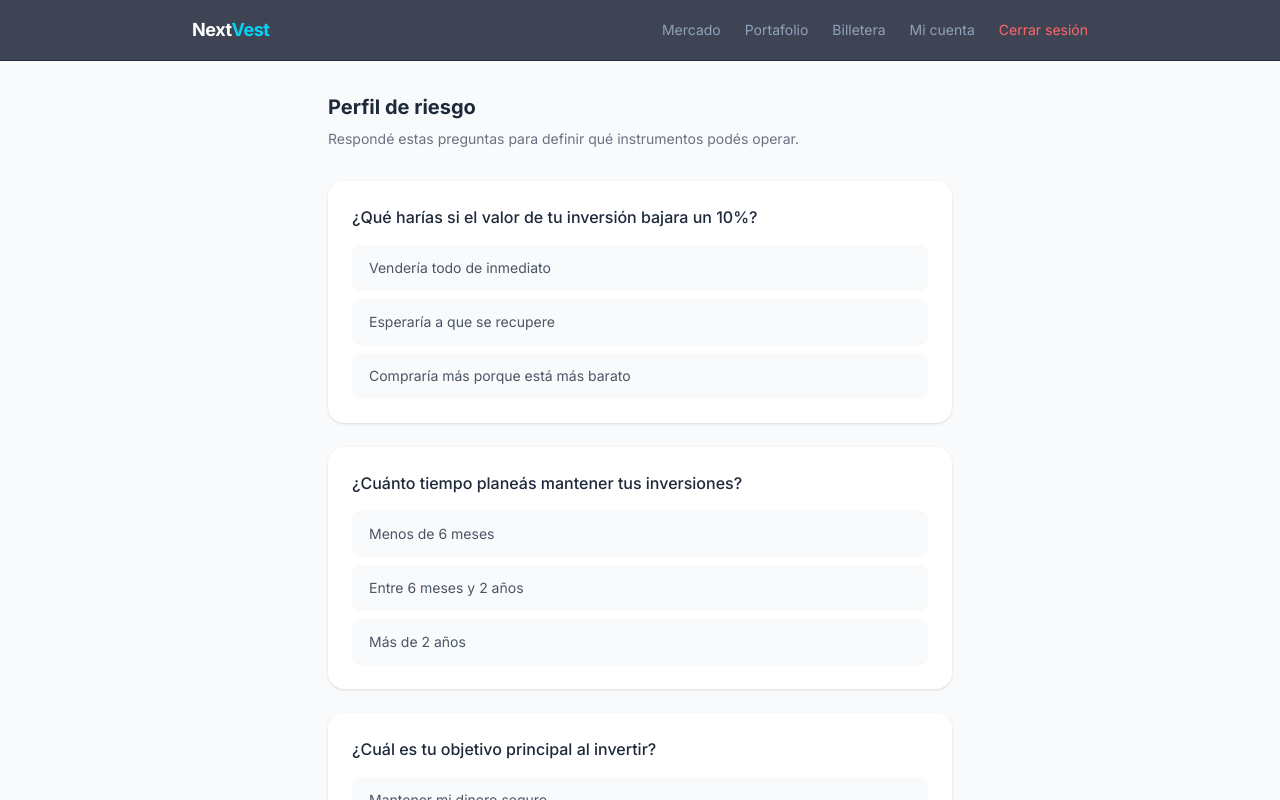
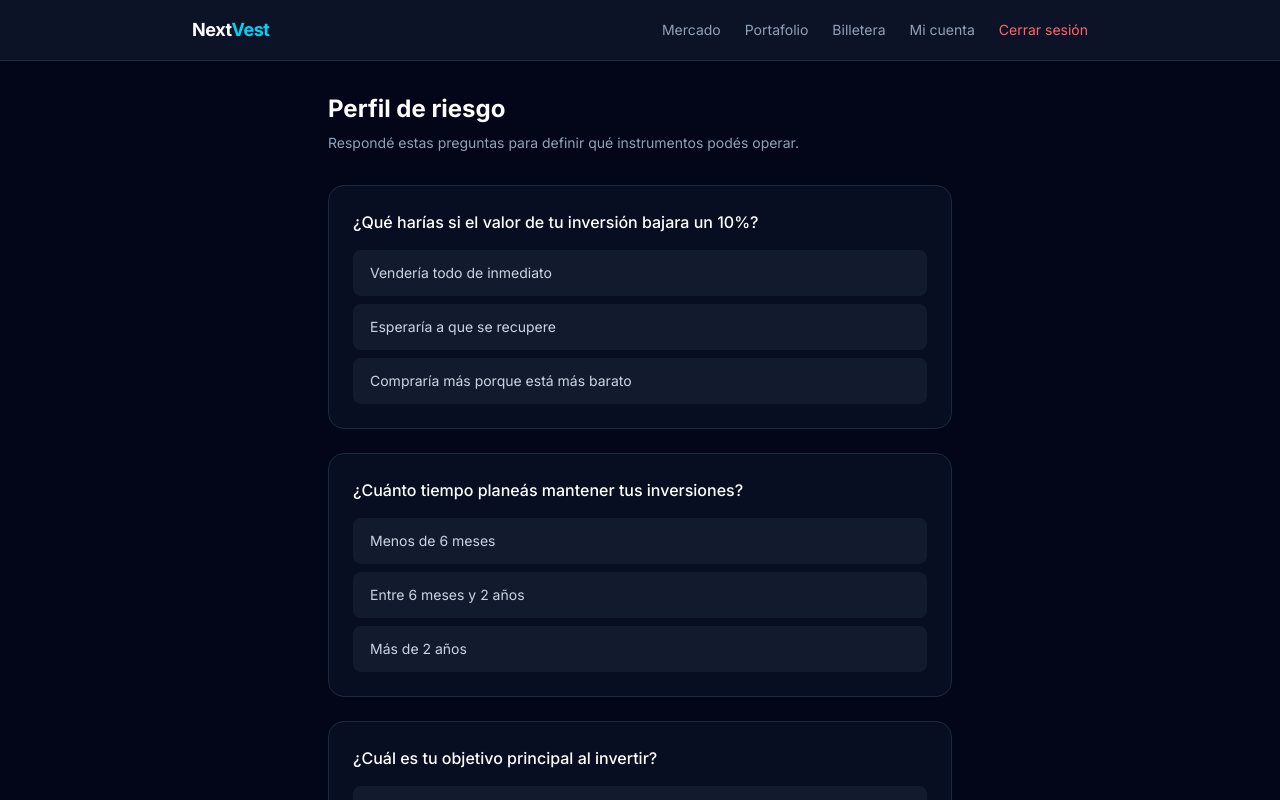
Before and after one commit to antonellaAlessandro/NextVest, a React (Vite) app: page /perfil-riesgo in a window 1280 px wide. Shown: the top 800 px of the page. Built offline with nearby package versions, Linux system fonts and the light colour scheme; sample sign-in values are in the browser's storage.

Commit message:
feat: aplicar estilo a PerfilRiesgo

```diff
--- a/src/pages/miCuenta/perfilRiesgo.jsx
+++ b/src/pages/miCuenta/perfilRiesgo.jsx
@@ -1,5 +1,6 @@
 import { useState } from 'react'
 import { useNavigate } from 'react-router-dom'
+import { motion } from 'framer-motion'
 import { guardarPerfilRiesgo } from '../../services/usuario.service'
 import Navbar from '../../components/Navbar'
 
@@ -61,49 +62,65 @@ function PerfilRiesgo() {
 
   if (resultado) {
     return (
-      <div className="min-h-screen bg-gray-50">
+      <div className="min-h-screen bg-slate-950 text-white">
         <Navbar />
         <div className="max-w-md mx-auto px-6 py-16 text-center">
-          <div className="bg-white rounded-2xl p-8 shadow-sm">
-            <h2 className="text-lg font-bold text-gray-800 mb-2">Tu perfil es:</h2>
-            <p className="text-3xl font-bold text-blue-600 capitalize mb-6">{resultado}</p>
-            <p className="text-sm text-gray-500 mb-6">
+          <motion.div
+            initial={{ opacity: 0, scale: 0.95 }}
+            animate={{ opacity: 1, scale: 1 }}
+            className="bg-slate-900/50 border border-slate-800 rounded-2xl p-8"
+          >
+            <h2 className="text-lg font-bold text-white mb-2">Tu perfil es:</h2>
+            <p className="text-3xl font-bold text-cyan-400 capitalize mb-6">{resultado}</p>
+            <p className="text-sm text-slate-400 mb-6">
               {resultado === 'conservador'
                 ? 'Vas a poder operar con FCI Money Market, instrumentos de muy bajo riesgo.'
                 : 'Vas a poder operar con FCI, Bonos soberanos y Cedears.'}
             </p>
             <button
               onClick={() => navigate('/dashboard')}
-              className="bg-blue-600 text-white px-6 py-2.5 rounded-lg text-sm font-medium hover:bg-blue-700 transition-colors"
+              className="bg-cyan-500 text-slate-950 px-6 py-2.5 rounded-lg text-sm font-semibold hover:bg-cyan-400 transition-colors"
             >
               Ir al dashboard
             </button>
-          </div>
+          </motion.div>
         </div>
       </div>
     )
   }
 
   return (
-    <div className="min-h-screen bg-gray-50">
+    <div className="min-h-screen bg-slate-950 text-white">
       <Navbar />
 
       <div className="max-w-2xl mx-auto px-6 py-8">
-        <h2 className="text-xl font-bold text-gray-800 mb-2">Perfil de riesgo</h2>
-        <p className="text-sm text-gray-500 mb-8">
+        <motion.h2
+          initial={{ opacity: 0, y: 10 }}
+          animate={{ opacity: 1, y: 0 }}
+          className="text-2xl font-bold mb-2"
+        >
+          Perfil de riesgo
+        </motion.h2>
+        <p className="text-sm text-slate-400 mb-8">
           Respondé estas preguntas para definir qué instrumentos podés operar.
         </p>
 
         {error && (
-          <div className="bg-red-50 text-red-600 px-4 py-3 rounded-lg mb-6 text-sm">
+          <div className="bg-red-500/10 border border-red-500/20 text-red-400 px-4 py-3 rounded-lg mb-6 text-sm">
             {error}
           </div>
         )}
 
         <div className="space-y-6">
-          {PREGUNTAS.map((pregunta) => (
-            <div key={pregunta.id} className="bg-white rounded-2xl p-6 shadow-sm">
-              <p className="font-medium text-gray-800 mb-4">{pregunta.texto}</p>
+          {PREGUNTAS.map((pregunta, index) => (
+            <motion.div
+              key={pregunta.id}
+              initial={{ opacity: 0, y: 15 }}
+              animate={{ opacity: 1, y: 0 }}
+              transition={{ delay: index * 0.1 }}
+              className="bg-slate-900/50 border border-slate-800 rounded-2xl p-6"
+            >
+              <p className="font-medium text-white mb-4">{pregunta.texto}</p>
               <div className="space-y-2">
                 {pregunta.opciones.map((opcion) => (
                   <button
@@ -111,22 +128,22 @@ function PerfilRiesgo() {
                     onClick={() => seleccionarRespuesta(pregunta.id, opcion.valor)}
                     className={`w-full text-left px-4 py-3 rounded-lg text-sm transition-colors ${
                       respuestas[pregunta.id] === opcion.valor
-                        ? 'bg-blue-50 text-blue-600 border border-blue-200'
-                        : 'bg-gray-50 text-gray-600 hover:bg-gray-100 border border-transparent'
+                        ? 'bg-cyan-500/10 text-cyan-400 border border-cyan-500/30'
+                        : 'bg-slate-800/50 text-slate-300 hover:bg-slate-800 border border-transparent'
                     }`}
                   >
                     {opcion.texto}
                   </button>
                 ))}
               </div>
-            </div>
+            </motion.div>
           ))}
         </div>
 
         <button
           onClick={handleEnviar}
           disabled={!todasRespondidas || enviando}
-          className="w-full bg-blue-600 text-white py-3 rounded-lg text-sm font-medium hover:bg-blue-700 transition-colors disabled:opacity-50 mt-6"
+          className="w-full bg-cyan-500 text-slate-950 py-3 rounded-lg text-sm font-semibold hover:bg-cyan-400 transition-colors disabled:opacity-50 mt-6"
         >
           {enviando ? 'Enviando...' : 'Finalizar cuestionario'}
         </button>
```
